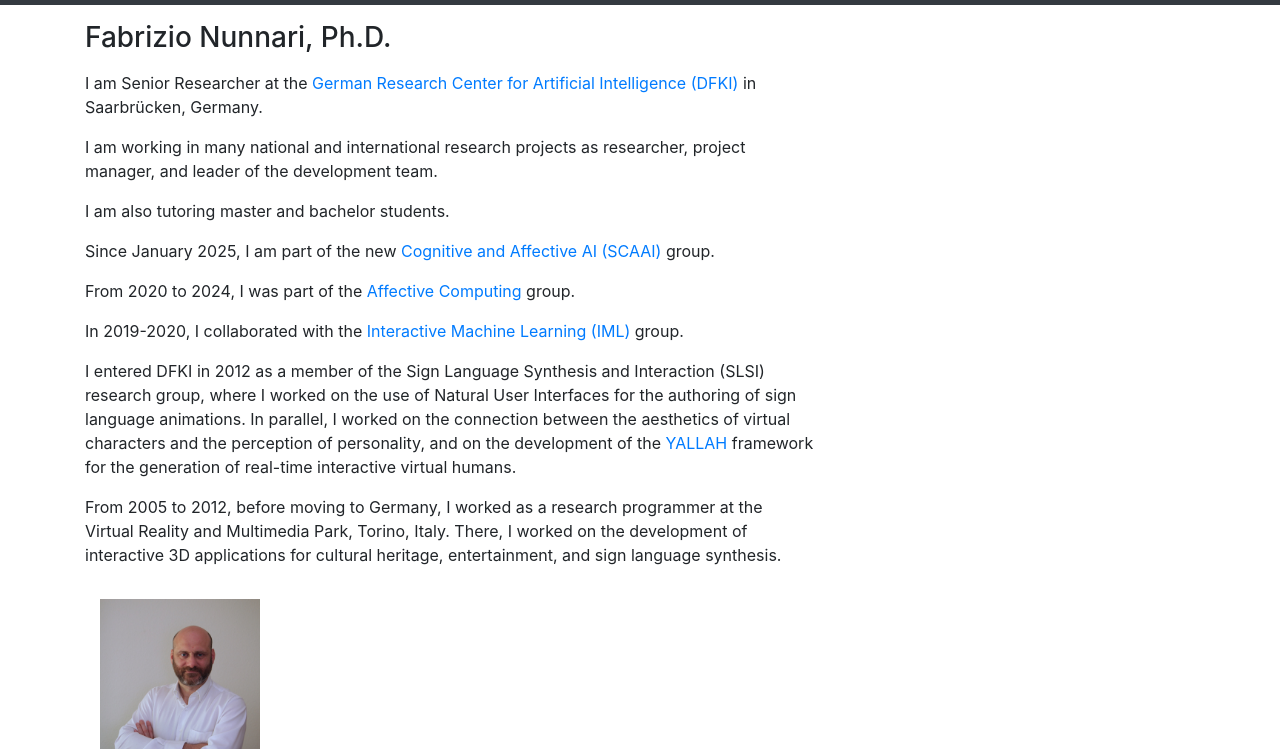
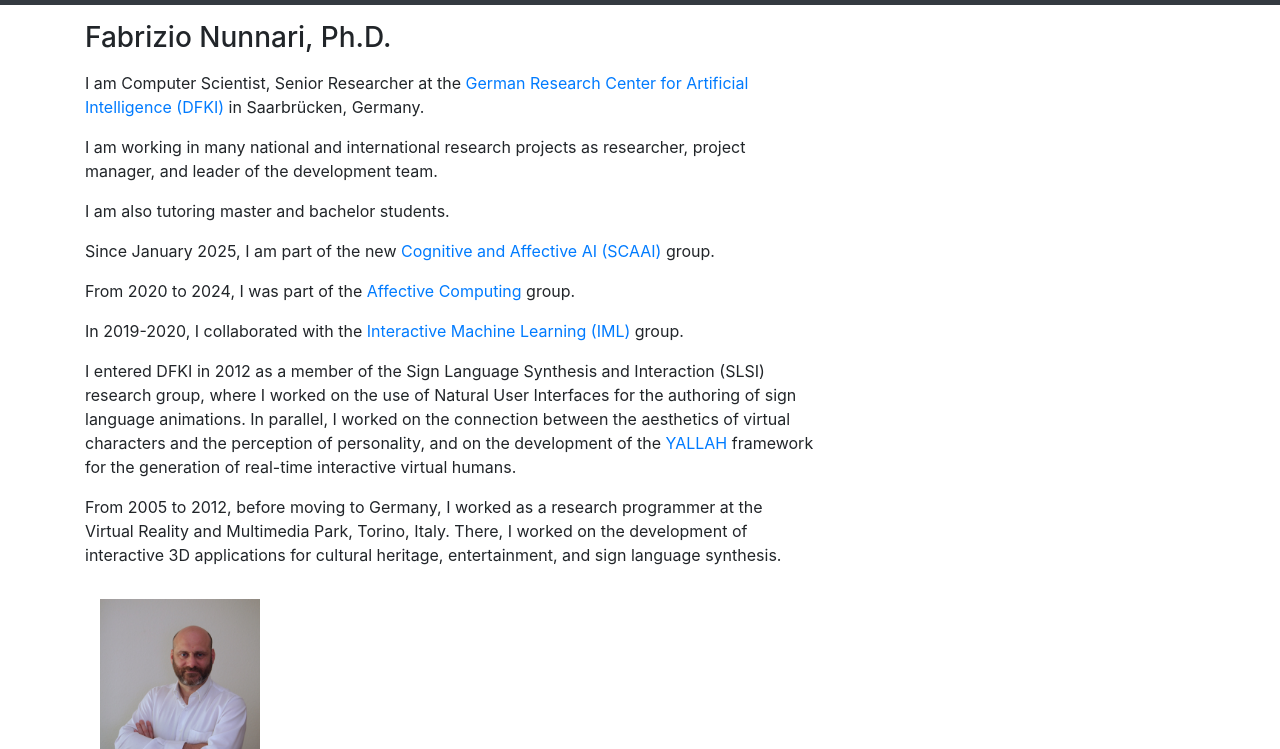
Before and after one commit to fnunnari/fnunnari.github.io, a plain HTML site: page index.html in a window 1280 px wide. Shown: the part 51-800 px from the top of the page. Drawn offline with Linux system fonts and the light colour scheme.

Commit message:
Specifying profession.

```diff
--- a/index.html
+++ b/index.html
@@ -74,7 +74,7 @@
         <div class="col-md-8">
           <h3 class="my-3" id="sec:about">Fabrizio Nunnari, Ph.D.</h3>
 
-          <P>I am Senior Researcher at the <a href="https://www.dfki.de" target="_new">German Research Center for Artificial
+          <P>I am Computer Scientist, Senior Researcher at the <a href="https://www.dfki.de" target="_new">German Research Center for Artificial
               Intelligence (DFKI)</a> in Saarbrücken, Germany.</P>
 
 
```
